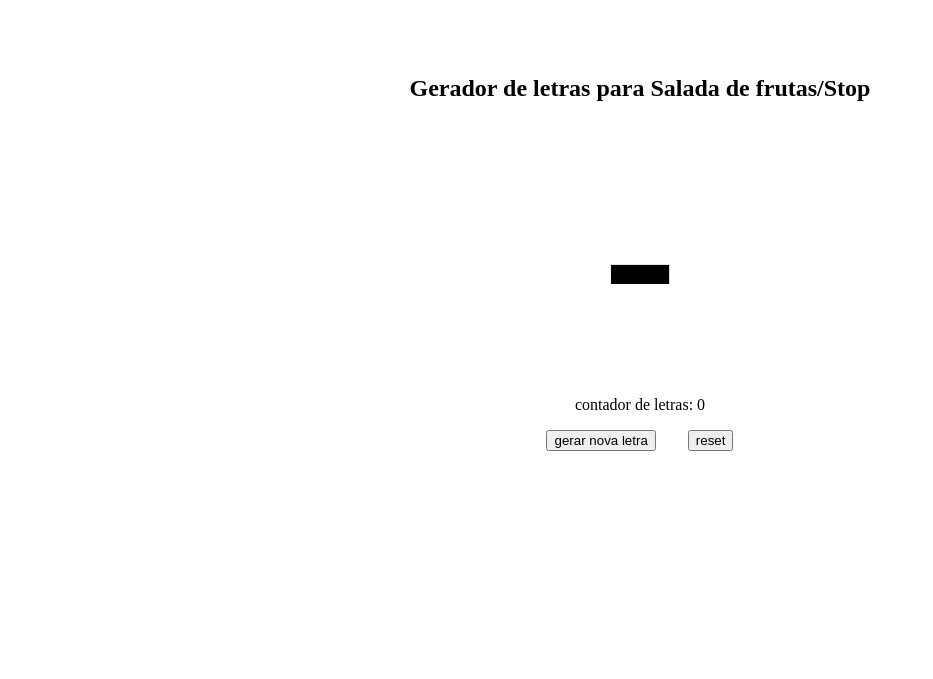
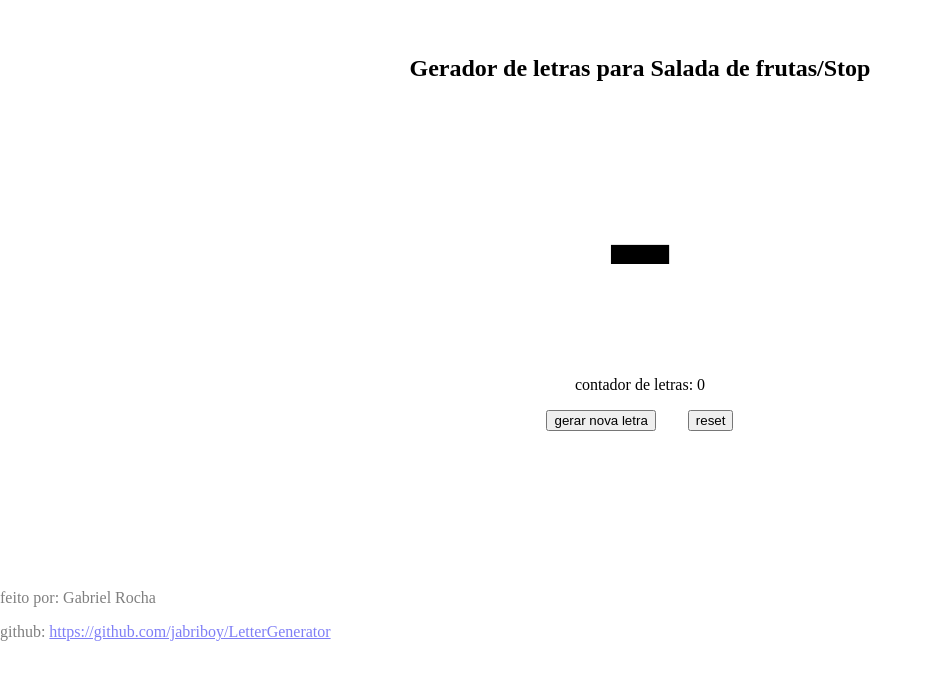
Before and after one commit to jabriboy/LetterGenerator, a React (Vite) app: page / in a window 1280 px wide. Shown: the part 107-786 px from the top of the page, without its empty margins (0-933 px from the left). Built offline with nearby package versions, Linux system fonts and the light colour scheme.

Commit message:
credits added

```diff
--- a/src/components/home/Home.jsx
+++ b/src/components/home/Home.jsx
@@ -40,6 +40,8 @@ function Home(){
 						</div>
 					</div>
 				</div>
+				<p>feito por: Gabriel Rocha</p>
+				<p>github: <a href="https://github.com/jabriboy/LetterGenerator">https://github.com/jabriboy/LetterGenerator</a></p>
 			</div>
 		</>
 	)
--- a/src/components/home/style/HomeStyle.css
+++ b/src/components/home/style/HomeStyle.css
@@ -1,5 +1,5 @@
 .home .container {
-  height: 90vh;
+  height: 85vh;
   display: flex;
   justify-content: center;
   align-items: center;
@@ -11,10 +11,16 @@
   font-size: 14rem;
   margin: 0;
 }
+.home .container .main p {
+  opacity: 100%;
+}
 .home .container .main .box-btn {
   display: flex;
   justify-content: center;
 }
 .home .container .main .box-btn button {
   margin: 0 1rem;
+}
+.home p {
+  opacity: 50%;
 }/*# sourceMappingURL=HomeStyle.css.map */
--- a/src/components/home/style/HomeStyle.scss
+++ b/src/components/home/style/HomeStyle.scss
@@ -1,6 +1,6 @@
 .home{
 	.container{
-		height: 90vh;
+		height: 85vh;
 		display: flex;
 		justify-content: center;
 		align-items: center;
@@ -9,6 +9,9 @@
 			h1{
 				font-size: 14rem;
 				margin: 0;
+			}
+			p{
+				opacity: 100%;
 			}
 			.box-btn{
 				display: flex;
@@ -19,4 +22,7 @@
 			}
 		}
 	}
+	p{
+		opacity: 50%;
+	}
 }
```
Also changed, not shown: 1 other file (tests, documents, lock files or other folders).
